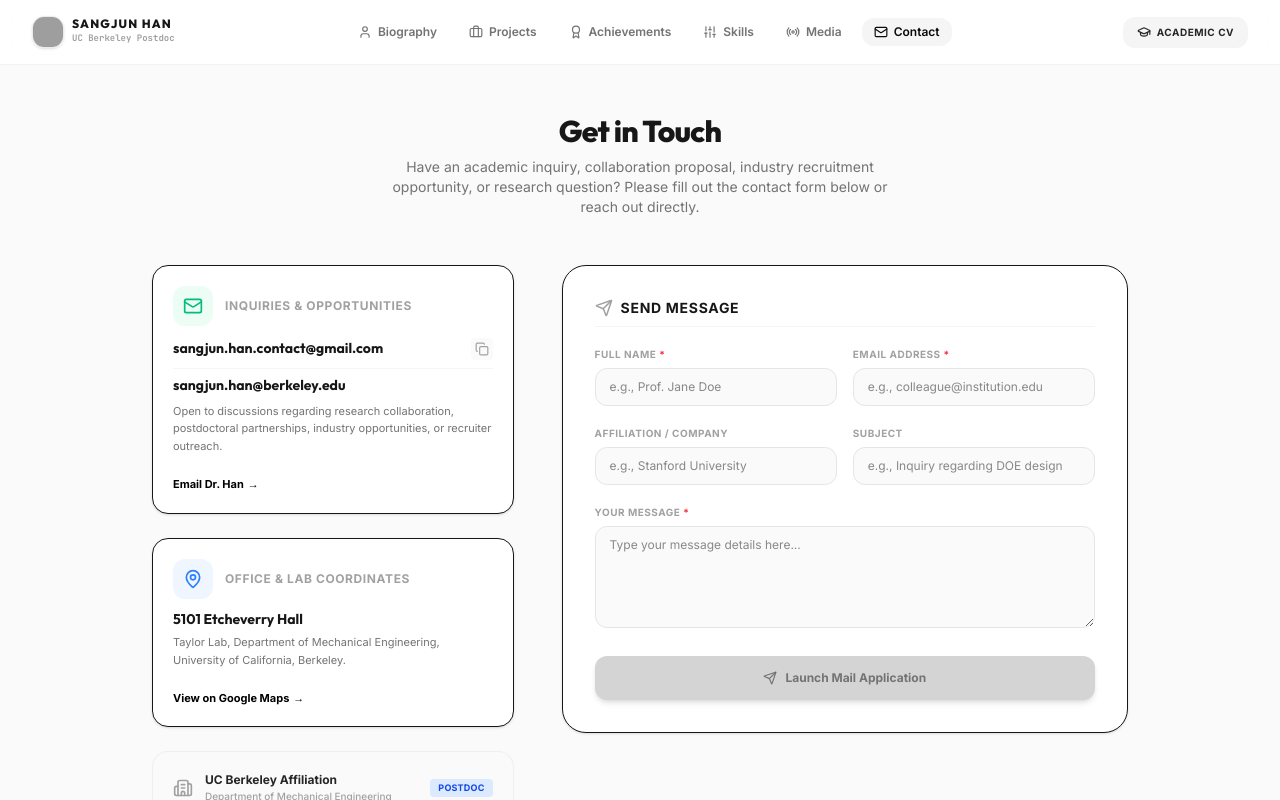
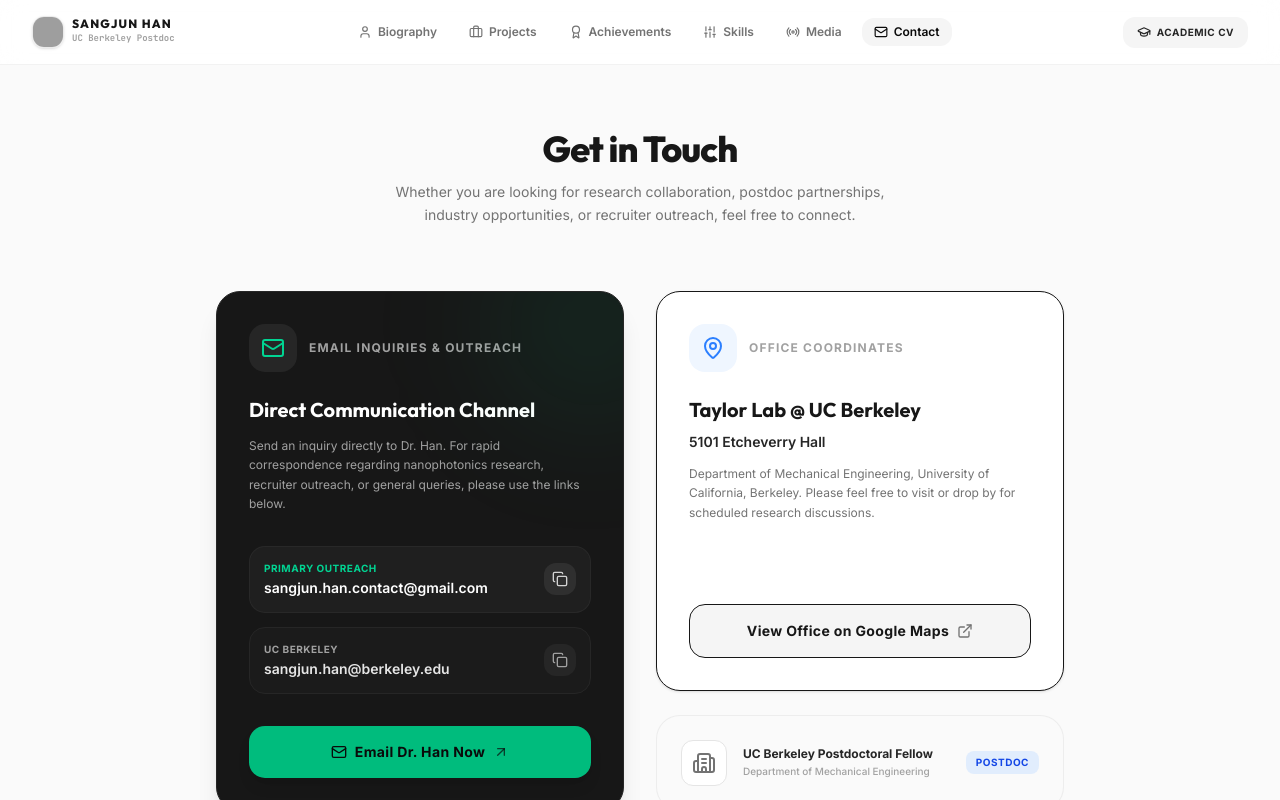
Before and after one commit to imSangjunHan/Sangjun-Han-portfolio, a React (Vite) app: page / in a window 1280 px wide. Both pictures are taken after a click on the button "Contact". Shown: the top 800 px of the page. Built offline with nearby package versions, Linux system fonts and the light colour scheme; grey boxes are pictures that could not be loaded.

Commit message:
Updated email. Ver2.3

```diff
--- a/src/components/ContactSection.tsx
+++ b/src/components/ContactSection.tsx
@@ -1,363 +1,184 @@
 import React, { useState } from 'react';
-import { motion, AnimatePresence } from 'motion/react';
+import { motion } from 'motion/react';
 import {
   Mail,
   MapPin,
-  Send,
-  CheckCircle,
   Building2,
   Copy,
   Check,
-  ExternalLink
+  ExternalLink,
+  ArrowUpRight
 } from 'lucide-react';
 import { personalInfo } from '../data/portfolioData';
 
 export default function ContactSection() {
-  const [formData, setFormData] = useState({
-    name: '',
-    email: '',
-    affiliation: '',
-    subject: '',
-    message: ''
-  });
-  const [isSubmitting, setIsSubmitting] = useState(false);
-  const [submitSuccess, setSubmitSuccess] = useState(false);
-  const [copiedEmail, setCopiedEmail] = useState(false);
-  const [copiedBody, setCopiedBody] = useState(false);
+  const [copiedEmail1, setCopiedEmail1] = useState(false);
+  const [copiedEmail2, setCopiedEmail2] = useState(false);
 
-  const handleChange = (e: React.ChangeEvent<HTMLInputElement | HTMLTextAreaElement>) => {
-    const { name, value } = e.target;
-    setFormData(prev => ({ ...prev, [name]: value }));
+  const handleCopyEmail = (email: string, setCopiedState: React.Dispatch<React.SetStateAction<boolean>>) => {
+    navigator.clipboard.writeText(email);
+    setCopiedState(true);
+    setTimeout(() => setCopiedState(false), 2000);
   };
 
-  const handleCopyEmail = (email: string) => {
-    navigator.clipboard.writeText(email);
-    setCopiedEmail(true);
-    setTimeout(() => setCopiedEmail(false), 2000);
-  };
+  return (
+    <div className="max-w-4xl mx-auto py-16 px-6" id="contact-view">
+      {/* Header */}
+      <div className="mb-16 text-center">
+        <motion.h1
+          initial={{ opacity: 0, y: -10 }}
+          animate={{ opacity: 1, y: 0 }}
+          transition={{ duration: 0.5 }}
+          className="text-4xl font-display font-black text-neutral-900 tracking-tight mb-3"
+        >
+          Get in Touch
+        </motion.h1>
+        <motion.p
+          initial={{ opacity: 0 }}
+          animate={{ opacity: 1 }}
+          transition={{ duration: 0.5, delay: 0.1 }}
+          className="text-neutral-500 max-w-lg mx-auto text-sm leading-relaxed"
+        >
+          Whether you are looking for research collaboration, postdoc partnerships, industry opportunities, or recruiter outreach, feel free to connect.
+        </motion.p>
+      </div>
 
-  const handleCopyBody = () => {
-    const subjectLine = formData.subject ? `[Portfolio Inquiry] ${formData.subject}` : '[Portfolio Inquiry] Contact from Portfolio Website';
-    const emailBody = `Name: ${formData.name}\nEmail: ${formData.email}\nAffiliation: ${formData.affiliation || 'None'}\n\nMessage:\n${formData.message}`;
-    const fullText = `To: sangjun.han.contact@gmail.com\nSubject: ${subjectLine}\n\n${emailBody}`;
+      {/* Main Grid containing the styled options */}
+      <div className="grid grid-cols-1 md:grid-cols-2 gap-8 items-stretch">
+        {/* Email Card (Most prominent) */}
+        <motion.div
+          initial={{ opacity: 0, y: 15 }}
+          animate={{ opacity: 1, y: 0 }}
+          transition={{ duration: 0.5, delay: 0.2 }}
+          className="bg-neutral-900 text-white rounded-3xl p-8 flex flex-col justify-between shadow-xl relative overflow-hidden group border border-neutral-800"
+        >
+          <div className="absolute top-0 right-0 w-48 h-48 bg-emerald-500/10 rounded-full blur-3xl -mr-16 -mt-16 group-hover:bg-emerald-500/15 transition-all duration-500" />
 
-    navigator.clipboard.writeText(fullText);
-    setCopiedBody(true);
-    setTimeout(() => setCopiedBody(false), 2000);
-  };
+          <div>
+            <div className="flex items-center gap-3 mb-6">
+              <div className="p-3 bg-neutral-800 rounded-2xl text-emerald-400">
+                <Mail className="w-6 h-6" />
+              </div>
+              <span className="text-xs font-bold text-neutral-400 uppercase tracking-widest">
+                Email Inquiries & Outreach
+              </span>
+            </div>
 
-  const handleSubmit = (e: React.FormEvent) => {
-    e.preventDefault();
-    if (!formData.name || !formData.email || !formData.message) return;
+            <h3 className="text-xl font-display font-bold text-white mb-3">
+              Direct Communication Channel
+            </h3>
+            <p className="text-xs text-neutral-400 leading-relaxed mb-8">
+              Send an inquiry directly to Dr. Han. For rapid correspondence regarding nanophotonics research, recruiter outreach, or general queries, please use the links below.
+            </p>
 
-    setIsSubmitting(true);
+            {/* Email list with Copy Buttons */}
+            <div className="flex flex-col gap-3.5 mb-8">
+              {/* Primary Contact */}
+              <div className="flex items-center justify-between gap-3 bg-neutral-800/60 hover:bg-neutral-800 border border-neutral-700/30 p-3.5 rounded-2xl transition-all">
+                <div className="flex flex-col">
+                  <span className="text-[10px] text-emerald-400 font-extrabold uppercase tracking-wider mb-0.5">Primary Outreach</span>
+                  <a href="mailto:sangjun.han.contact@gmail.com" className="text-sm font-semibold text-white hover:underline select-all truncate">
+                    sangjun.han.contact@gmail.com
+                  </a>
+                </div>
+                <button
+                  onClick={() => handleCopyEmail('sangjun.han.contact@gmail.com', setCopiedEmail1)}
+                  className="p-2 rounded-xl bg-neutral-700/50 hover:bg-neutral-700 text-neutral-300 hover:text-white transition-all cursor-pointer border-none outline-none shrink-0"
+                  title="Copy email to clipboard"
+                >
+                  {copiedEmail1 ? <Check className="w-4 h-4 text-emerald-400" /> : <Copy className="w-4 h-4" />}
+                </button>
+              </div>
 
-    const subjectLine = formData.subject ? `[Inquiry] ${formData.subject}` : '[Inquiry] Contact from Portfolio Website';
-    const emailBody = `Name: ${formData.name}\nEmail: ${formData.email}\nAffiliation: ${formData.affiliation || 'None'}\n\nMessage:\n${formData.message}`;
-    const mailtoUrl = `mailto:sangjun.han.contact@gmail.com?subject=${encodeURIComponent(subjectLine)}&body=${encodeURIComponent(emailBody)}`;
+              {/* Academic Email */}
+              <div className="flex items-center justify-between gap-3 bg-neutral-800/30 hover:bg-neutral-850 border border-neutral-800 p-3.5 rounded-2xl transition-all">
+                <div className="flex flex-col">
+                  <span className="text-[10px] text-neutral-400 font-extrabold uppercase tracking-wider mb-0.5">UC Berkeley</span>
+                  <a href="mailto:sangjun.han@berkeley.edu" className="text-sm font-semibold text-neutral-200 hover:underline select-all truncate">
+                    sangjun.han@berkeley.edu
+                  </a>
+                </div>
+                <button
+                  onClick={() => handleCopyEmail('sangjun.han@berkeley.edu', setCopiedEmail2)}
+                  className="p-2 rounded-xl bg-neutral-800 hover:bg-neutral-750 text-neutral-400 hover:text-neutral-200 transition-all cursor-pointer border-none outline-none shrink-0"
+                  title="Copy email to clipboard"
+                >
+                  {copiedEmail2 ? <Check className="w-4 h-4 text-emerald-400" /> : <Copy className="w-4 h-4" />}
+                </button>
+              </div>
+            </div>
+          </div>
 
-    // Try opening via iframe-escape safe redirect/window launch
-    try {
-      const link = document.createElement('a');
-      link.href = mailtoUrl;
-      link.target = '_blank';
-      link.rel = 'noopener noreferrer';
-      document.body.appendChild(link);
-      link.click();
-      document.body.removeChild(link);
-    } catch (err) {
-      console.warn('Mailto link launch blocked or failed:', err);
-    }
+          {/* Big Action Button */}
+          <a
+            href="mailto:sangjun.han.contact@gmail.com"
+            className="inline-flex items-center justify-center gap-2 w-full py-4 px-6 rounded-2xl bg-emerald-500 hover:bg-emerald-400 text-neutral-950 font-bold text-sm tracking-wide transition-all shadow-lg hover:shadow-emerald-500/20 active:scale-[0.98]"
+          >
+            <Mail className="w-4 h-4" />
+            <span>Email Dr. Han Now</span>
+            <ArrowUpRight className="w-4 h-4 text-neutral-950/70" />
+          </a>
+        </motion.div>
 
-    // Set success to true to show fallback copying help panel
-    setSubmitSuccess(true);
-    setIsSubmitting(false);
-  };
+        {/* Info & Lab Card */}
+        <motion.div
+          initial={{ opacity: 0, y: 15 }}
+          animate={{ opacity: 1, y: 0 }}
+          transition={{ duration: 0.5, delay: 0.3 }}
+          className="flex flex-col gap-6"
+        >
+          {/* Coordinates Card */}
+          <div className="bg-white rounded-3xl p-8 border border-neutral-150 shadow-sm flex flex-col justify-between flex-grow">
+            <div>
+              <div className="flex items-center gap-3 mb-6">
+                <div className="p-3 bg-blue-50 rounded-2xl text-blue-500">
+                  <MapPin className="w-6 h-6" />
+                </div>
+                <span className="text-xs font-bold text-neutral-400 uppercase tracking-widest">
+                  Office Coordinates
+                </span>
+              </div>
 
-  const contactCards = [
-    {
-      title: "Inquiries & Opportunities",
-      detail: "sangjun.han.contact@gmail.com",
-      sub: "Open to discussions regarding research collaboration, postdoctoral partnerships, industry opportunities, or recruiter outreach.",
-      actionLabel: "Email Dr. Han",
-      href: "mailto:sangjun.han.contact@gmail.com",
-      icon: Mail,
-      accent: "text-emerald-500 bg-emerald-50"
-    },
-    {
-      title: "Office & Lab Coordinates",
-      detail: "5101 Etcheverry Hall",
-      sub: "Taylor Lab, Department of Mechanical Engineering, University of California, Berkeley.",
-      actionLabel: "View on Google Maps",
-      href: `https://maps.google.com/?q=${encodeURIComponent(personalInfo.office)}`,
-      icon: MapPin,
-      accent: "text-blue-500 bg-blue-50"
-    }
-  ];
-
-  return (
-    <div className="max-w-5xl mx-auto py-12 px-6" id="contact-view">
-      {/* Header */}
-      <div className="mb-12 text-center">
-        <h1 className="text-3xl font-display font-black text-neutral-900 tracking-tight mb-2">
-          Get in Touch
-        </h1>
-        <p className="text-sm text-neutral-500 max-w-lg mx-auto">
-          Have an academic inquiry, collaboration proposal, industry recruitment opportunity, or research question? Please fill out the contact form below or reach out directly.
+              <h3 className="text-xl font-display font-bold text-neutral-900 mb-2">
+                Taylor Lab @ UC Berkeley
+              </h3>
+              <p className="text-sm font-semibold text-neutral-800 mb-3 select-all">
+                5101 Etcheverry Hall
+              </p>
+              <p className="text-xs text-neutral-500 leading-relaxed mb-8">
+                Department of Mechanical Engineering, University of California, Berkeley.
+                Please feel free to visit or drop by for scheduled research discussions.
               </p>
             </div>
 
-      <div className="grid grid-cols-1 lg:grid-cols-5 gap-12">
-        {/* Left Column (Directories) */}
-        <div className="lg:col-span-2 flex flex-col gap-6">
-          {contactCards.map((card, idx) => {
-            const Icon = card.icon;
-            return (
-              <div
-                key={idx}
-                className="bg-white p-5 rounded-2xl border border-neutral-150 shadow-sm flex flex-col justify-between"
+            {/* Google Maps CTA */}
+            <a
+              href={`https://maps.google.com/?q=${encodeURIComponent(personalInfo.office)}`}
+              target="_blank"
+              rel="noopener noreferrer"
+              className="inline-flex items-center justify-center gap-2 w-full py-4 px-6 rounded-2xl bg-neutral-100 hover:bg-neutral-200 text-neutral-850 font-bold text-sm tracking-wide transition-all border border-neutral-250 hover:border-neutral-300"
             >
-                <div>
-                  <div className="flex items-center gap-3 mb-3">
-                    <div className={`p-2.5 rounded-xl ${card.accent}`}>
-                      <Icon className="w-5 h-5" />
-                    </div>
-                    <h3 className="text-xs font-bold text-neutral-400 uppercase tracking-wider leading-none">
-                      {card.title}
-                    </h3>
+              <span>View Office on Google Maps</span>
+              <ExternalLink className="w-4 h-4 text-neutral-500" />
+            </a>
           </div>
 
-                  {idx === 0 ? (
-                    <div className="flex flex-col gap-2 mb-2 font-display text-sm font-bold text-neutral-900">
-                      <div className="flex items-center justify-between gap-2 group">
-                        <span className="leading-tight select-all">sangjun.han.contact@gmail.com</span>
-                        <button
-                          onClick={() => handleCopyEmail('sangjun.han.contact@gmail.com')}
-                          className="p-1 rounded bg-neutral-50 hover:bg-neutral-100 text-neutral-400 hover:text-neutral-600 transition-colors cursor-pointer border-none outline-none"
-                          title="Copy email to clipboard"
-                        >
-                          {copiedEmail ? <Check className="w-3.5 h-3.5 text-emerald-500" /> : <Copy className="w-3.5 h-3.5" />}
-                        </button>
+          {/* Affiliation Bar */}
+          <div className="bg-neutral-50 p-6 rounded-3xl border border-neutral-200/60 flex items-center justify-between gap-4">
+            <div className="flex items-center gap-4">
+              <div className="p-2.5 bg-white border border-neutral-200 rounded-xl">
+                <Building2 className="w-6 h-6 text-neutral-500" />
               </div>
-                      <div className="flex items-center justify-between gap-2 border-t border-neutral-100 pt-2">
-                        <span className="leading-tight select-all">sangjun.han@berkeley.edu</span>
+              <div>
+                <h4 className="text-xs font-bold text-neutral-800 leading-snug">UC Berkeley Postdoctoral Fellow</h4>
+                <p className="text-[10px] text-neutral-400 font-medium mt-0.5">Department of Mechanical Engineering</p>
               </div>
             </div>
-                  ) : (
-                    <p className="text-sm font-bold text-neutral-900 font-display mb-1.5 leading-tight select-all">
-                      {card.detail}
-                    </p>
-                  )}
-                  <p className="text-[11px] text-neutral-500 leading-relaxed mb-4">
-                    {card.sub}
-                  </p>
-                </div>
-
-                <a
-                  href={card.href}
-                  onClick={(e) => {
-                    if (idx === 0) {
-                      e.preventDefault();
-                      const formElement = document.getElementById('contact-form');
-                      if (formElement) {
-                        formElement.scrollIntoView({ behavior: 'smooth' });
-                        const subjectInput = document.getElementById('form-subject');
-                        if (subjectInput) {
-                          subjectInput.focus();
-                        }
-                      }
-                    }
-                  }}
-                  target="_blank"
-                  rel="noopener noreferrer"
-                  className="inline-flex items-center text-[11px] font-bold text-black hover:underline gap-1 mt-1 self-start cursor-pointer"
-                  id={`contact-card-action-${idx}`}
-                >
-                  <span>{card.actionLabel}</span>
-                  <span>→</span>
-                </a>
-              </div>
-            );
-          })}
-
-          {/* Scholars Citation Footnote link */}
-          <div className="bg-neutral-50 p-5 rounded-2xl border border-neutral-200/50 flex items-center justify-between gap-4">
-            <div className="flex items-center gap-3">
-              <Building2 className="w-5 h-5 text-neutral-400" />
-              <div>
-                <h4 className="text-xs font-bold text-neutral-800 leading-snug">UC Berkeley Affiliation</h4>
-                <p className="text-[10px] text-neutral-400 font-medium">Department of Mechanical Engineering</p>
-              </div>
-            </div>
-            <span className="text-[9px] font-extrabold text-blue-700 bg-blue-100 px-2 py-0.5 rounded tracking-wide shrink-0">
-              POSTDOC
+            <span className="text-[10px] font-extrabold text-blue-700 bg-blue-100/80 px-2.5 py-1 rounded-lg tracking-wider shrink-0 uppercase">
+              Postdoc
             </span>
           </div>
-        </div>
-
-        {/* Right Column (Contact Form) */}
-        <div className="lg:col-span-3">
-          <form
-            onSubmit={handleSubmit}
-            className="bg-white p-6 md:p-8 rounded-3xl border border-neutral-150 shadow-sm flex flex-col gap-5"
-            id="contact-form"
-          >
-            <h3 className="text-sm font-bold text-neutral-900 uppercase tracking-wider border-b border-neutral-100 pb-2 flex items-center gap-2">
-              <Send className="w-4.5 h-4.5 text-neutral-400" />
-              <span>Send Message</span>
-            </h3>
-
-            {/* Notification Bar */}
-            <AnimatePresence>
-              {submitSuccess && (
-                <motion.div
-                  initial={{ opacity: 0, height: 0 }}
-                  animate={{ opacity: 1, height: 'auto' }}
-                  exit={{ opacity: 0, height: 0 }}
-                  className="bg-emerald-50 border border-emerald-150 p-4 rounded-2xl text-emerald-950 text-xs flex flex-col gap-3 shadow-sm"
-                  id="contact-form-success"
-                >
-                  <div className="flex items-start gap-2.5">
-                    <CheckCircle className="w-5 h-5 text-emerald-500 shrink-0 mt-0.5" />
-                    <div>
-                      <p className="font-bold leading-tight">Opened Email Client!</p>
-                      <p className="text-[11px] text-emerald-700 font-medium mt-1">
-                        We attempted to open your local email client (such as Gmail or Mail app) pre-filled with your message.
-                      </p>
-                    </div>
-                  </div>
-
-                  {/* Fallback Help Center */}
-                  <div className="bg-white/80 p-3.5 rounded-xl border border-emerald-100 flex flex-col gap-2.5 mt-1">
-                    <p className="text-[10px] text-neutral-500 font-semibold uppercase tracking-wider">
-                      ⚠️ Did the email app fail to open?
-                    </p>
-                    <p className="text-[11px] text-neutral-600 leading-normal">
-                      Some browsers or security settings block direct mail opening in sandboxes. You can copy the email or the complete pre-formatted message below to send manually:
-                    </p>
-                    <div className="flex flex-wrap gap-2 mt-1">
-                      <button
-                        type="button"
-                        onClick={() => handleCopyEmail('sangjun.han.contact@gmail.com')}
-                        className="flex items-center gap-1.5 text-[10px] font-bold text-neutral-700 bg-white hover:bg-neutral-50 border border-neutral-200 px-3 py-2 rounded-lg transition-all cursor-pointer outline-none"
-                      >
-                        {copiedEmail ? <Check className="w-3.5 h-3.5 text-emerald-500" /> : <Copy className="w-3.5 h-3.5 text-neutral-400" />}
-                        <span>{copiedEmail ? 'Copied Email!' : 'Copy Email Address'}</span>
-                      </button>
-                      <button
-                        type="button"
-                        onClick={handleCopyBody}
-                        className="flex items-center gap-1.5 text-[10px] font-bold text-neutral-700 bg-white hover:bg-neutral-50 border border-neutral-200 px-3 py-2 rounded-lg transition-all cursor-pointer outline-none"
-                      >
-                        {copiedBody ? <Check className="w-3.5 h-3.5 text-emerald-500" /> : <Copy className="w-3.5 h-3.5 text-neutral-400" />}
-                        <span>{copiedBody ? 'Copied Full Content!' : 'Copy Full Message Text'}</span>
-                      </button>
-                    </div>
-                  </div>
         </motion.div>
-              )}
-            </AnimatePresence>
-
-            {/* Form Rows */}
-            <div className="grid grid-cols-1 sm:grid-cols-2 gap-4">
-              {/* Name */}
-              <div className="flex flex-col gap-1.5">
-                <label className="text-[10px] font-bold text-neutral-400 uppercase tracking-wider" htmlFor="form-name">
-                  Full Name <span className="text-red-500">*</span>
-                </label>
-                <input
-                  type="text"
-                  id="form-name"
-                  name="name"
-                  required
-                  value={formData.name}
-                  onChange={handleChange}
-                  placeholder="e.g., Prof. Jane Doe"
-                  className="bg-neutral-50 border border-neutral-200 px-3.5 py-2.5 rounded-xl text-xs focus:outline-none focus:ring-1 focus:ring-black"
-                />
-              </div>
-
-              {/* Email */}
-              <div className="flex flex-col gap-1.5">
-                <label className="text-[10px] font-bold text-neutral-400 uppercase tracking-wider" htmlFor="form-email">
-                  Email Address <span className="text-red-500">*</span>
-                </label>
-                <input
-                  type="email"
-                  id="form-email"
-                  name="email"
-                  required
-                  value={formData.email}
-                  onChange={handleChange}
-                  placeholder="e.g., colleague@institution.edu"
-                  className="bg-neutral-50 border border-neutral-200 px-3.5 py-2.5 rounded-xl text-xs focus:outline-none focus:ring-1 focus:ring-black"
-                />
-              </div>
-            </div>
-
-            <div className="grid grid-cols-1 sm:grid-cols-2 gap-4">
-              {/* Affiliation */}
-              <div className="flex flex-col gap-1.5">
-                <label className="text-[10px] font-bold text-neutral-400 uppercase tracking-wider" htmlFor="form-affiliation">
-                  Affiliation / Company
-                </label>
-                <input
-                  type="text"
-                  id="form-affiliation"
-                  name="affiliation"
-                  value={formData.affiliation}
-                  onChange={handleChange}
-                  placeholder="e.g., Stanford University"
-                  className="bg-neutral-50 border border-neutral-200 px-3.5 py-2.5 rounded-xl text-xs focus:outline-none focus:ring-1 focus:ring-black"
-                />
-              </div>
-
-              {/* Subject */}
-              <div className="flex flex-col gap-1.5">
-                <label className="text-[10px] font-bold text-neutral-400 uppercase tracking-wider" htmlFor="form-subject">
-                  Subject
-                </label>
-                <input
-                  type="text"
-                  id="form-subject"
-                  name="subject"
-                  value={formData.subject}
-                  onChange={handleChange}
-                  placeholder="e.g., Inquiry regarding DOE design"
-                  className="bg-neutral-50 border border-neutral-200 px-3.5 py-2.5 rounded-xl text-xs focus:outline-none focus:ring-1 focus:ring-black"
-                />
-              </div>
-            </div>
-
-            {/* Message Body */}
-            <div className="flex flex-col gap-1.5">
-              <label className="text-[10px] font-bold text-neutral-400 uppercase tracking-wider" htmlFor="form-message">
-                Your Message <span className="text-red-500">*</span>
-              </label>
-              <textarea
-                id="form-message"
-                name="message"
-                required
-                rows={5}
-                value={formData.message}
-                onChange={handleChange}
-                placeholder="Type your message details here..."
-                className="bg-neutral-50 border border-neutral-200 px-3.5 py-2.5 rounded-xl text-xs focus:outline-none focus:ring-1 focus:ring-black resize-y"
-              />
-            </div>
-
-            {/* Submit Button */}
-            <button
-              type="submit"
-              disabled={isSubmitting || !formData.name || !formData.email || !formData.message}
-              className="flex items-center justify-center gap-2 bg-neutral-950 hover:bg-neutral-850 text-white disabled:bg-neutral-300 disabled:text-neutral-500 py-3.5 rounded-xl text-xs font-bold transition-all mt-2 cursor-pointer shadow-md select-none border-none outline-none"
-              id="contact-form-submit-btn"
-            >
-              <Send className="w-3.5 h-3.5" />
-              <span>Launch Mail Application</span>
-            </button>
-          </form>
-        </div>
       </div>
     </div>
   );
```
Lines whose indentation alone changed are shown as unchanged.
